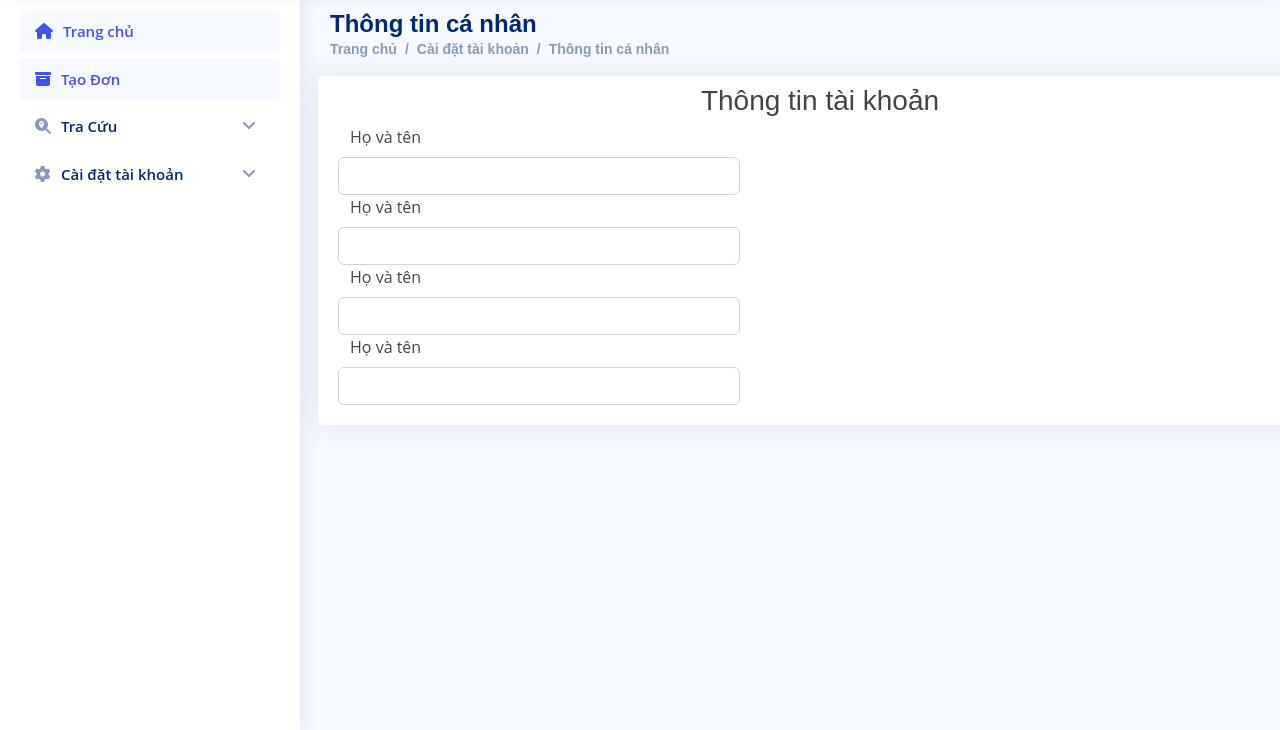
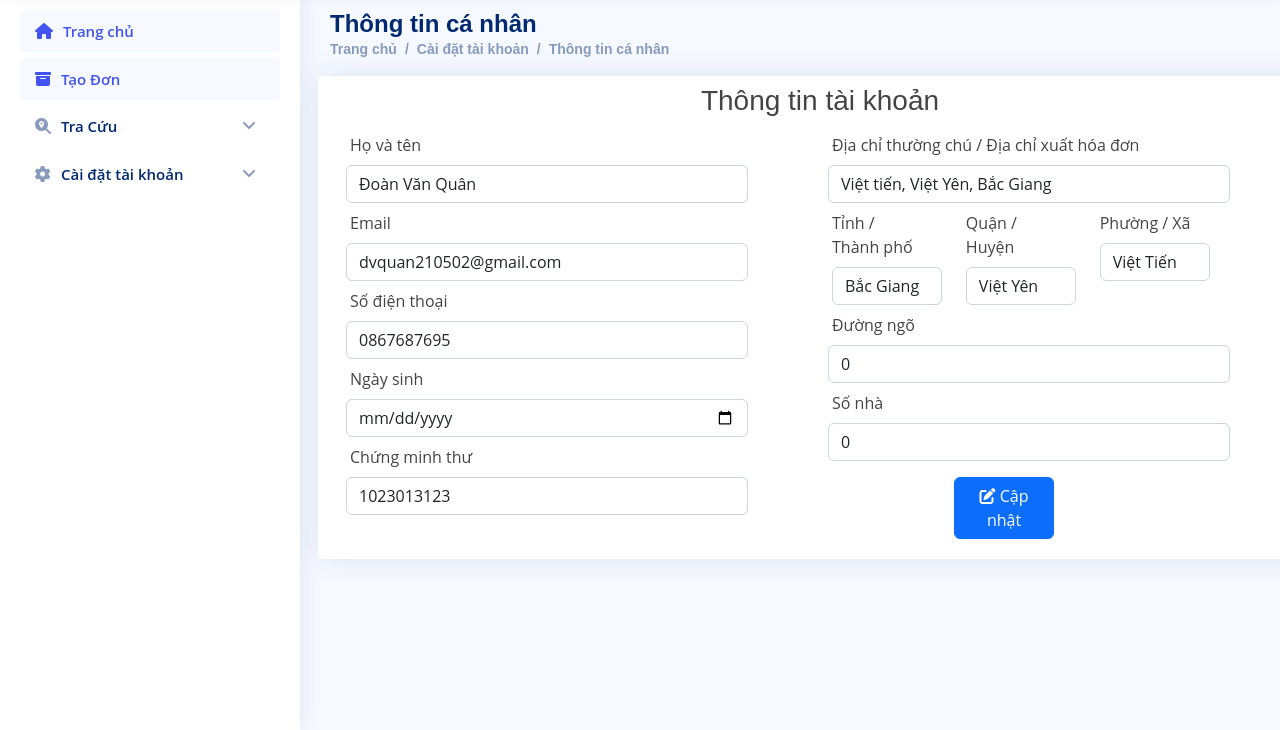
Before and after one commit to haiduong2703/NCKH, a plain HTML site: page user-profile.html in a window 1280 px wide. Shown: the part 70-800 px from the top of the page. Drawn offline with Linux system fonts and the light colour scheme; a script that the page names is missing.

Commit message:
update 26/03

```diff
--- a/user-profile.html
+++ b/user-profile.html
@@ -172,24 +172,61 @@
 							</div>
 							<div class="row">
 								<div class="col-sm-5">
-									<div class="row">
+									<div class="row mt-2">
 										<label for="username" class="form-label">Họ và tên</label>
-										<input type="text" class="form-control" id="username"/>
+										<input type="text" class="form-control ms-2" id="username" name="username" value="Đoàn Văn Quân" />
 									</div>
-									<div class="row">
-										<label for="username" class="form-label">Họ và tên</label>
-										<input type="text" class="form-control" id="username"/>
+									<div class="row mt-2">
+										<label for="email" class="form-label">Email</label>
+										<input type="text" class="form-control ms-2" id="email" name="email" value="dvquan210502@gmail.com"/>
 									</div>
-									<div class="row">
-										<label for="username" class="form-label">Họ và tên</label>
-										<input type="text" class="form-control" id="username"/>
+									<div class="row mt-2">
+										<label for="phone" class="form-label">Số điện thoại</label>
+										<input type="text" class="form-control ms-2" id="phone" name="phone" value="0867687695"/>
 									</div>
-									<div class="row">
-										<label for="username" class="form-label">Họ và tên</label>
-										<input type="text" class="form-control" id="username"/>
+									<div class="row mt-2">
+										<label for="birthday" class="form-label">Ngày sinh</label>
+										<input type="date" class="form-control ms-2" id="birthday" name="birthday" value="05/21/2002""/>
+									</div>
+									<div class="row mt-2">
+										<label for="id-person" class="form-label">Chứng minh thư</label>
+										<input type="text" class="form-control ms-2" id="id-person" name="id-person" value="1023013123"/>
 									</div>
 								</div>
-								<div class="col-sm-6"></div>
+								<div class="col-sm-1"></div>
+								<div class="col-sm-5">
+									<div class="row mt-2">
+										<label for="address" class="form-label me-3">Địa chỉ thường chú / Địa chỉ xuất hóa đơn</label>
+										<input type="text" class="form-control ms-2" name="address" id="address" value="Việt tiến, Việt Yên, Bắc Giang"/>
+									</div>
+									<div class="row mt-2">
+										<div class="col-sm-4">
+											<label for="city" class="form-label me-3">Tỉnh / Thành phố</label>
+											<input type="text" class="form-control" name="city" id="city" value="Bắc Giang"/>
+										</div>
+
+										<div class="col-sm-4">
+											<label for="district" class="form-label me-3">Quận / Huyện</label>
+											<input type="text" class="form-control" name="district" id="district" value="Việt Yên"/>
+										</div>
+
+										<div class="col-sm-4">
+											<label for="wards" class="form-label me-3">Phường / Xã</label>
+											<input type="text" class="form-control" name="wards" id="wards" value="Việt Tiến"/>
+										</div>
+									</div>
+									<div class="row mt-2">
+										<label for="street" class="form-label me-3">Đường ngõ</label>
+										<input type="text" class="form-control ms-2" name="street" id="street" value="0"/>
+									</div>
+									<div class="row mt-2">
+										<label for="apartment-number" class="form-label me-3">Số nhà</label>
+										<input type="text" class="form-control ms-2" name="aparyment-number" id="apartment-number" value="0"/>
+									</div>
+									<div class="row mt-3">
+										<button type="submit" class="btn btn-primary col-sm-3 offset-sm-4"><i class="fa-solid fa-pen-to-square"></i> Cập nhật</button>
+									</div>
+								</div>
 							</div>
 						</form>
 					</div>
```
